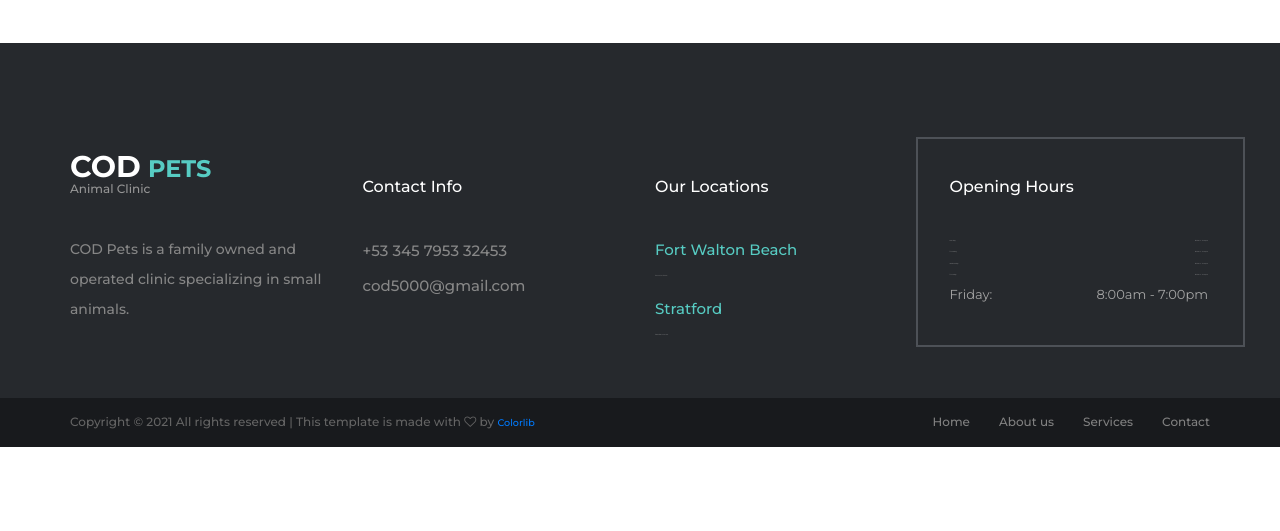
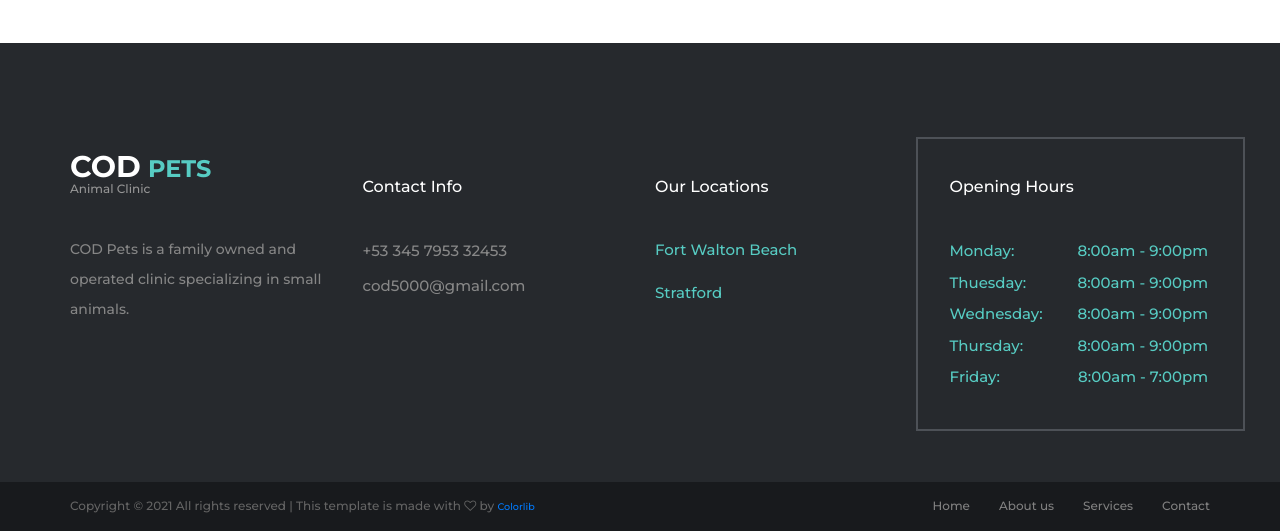
Before and after one commit to cod500/Animal-Clinic, a Django app: page /about.html in a window 1280 px wide. Shown: the part 2623-3154 px from the top of the page. Before the commit the page ends 3070 px from the top, so only its background shows below. Run offline with Django 3.2, Linux system fonts and the light colour scheme; some libraries are stand-ins or nearby versions.

Commit message:
footer hours  fixes

```diff
--- a/website/templates/base.html
+++ b/website/templates/base.html
@@ -193,11 +193,9 @@
                                 <ul class="locations_list">
                                     <li>
                                         <div class="location_title">Fort Walton Beach</div>
-                                        <div tyle="font-size: small;" class="location_text">510 Union Street</div>
                                     </li>
                                     <li>
                                         <div class="location_title">Stratford</div>
-                                        <div tyle="font-size: small;" class="location_text">1984 Barnum Ave</div>
                                     </li>
                                 </ul>
                             </div>
@@ -209,24 +207,24 @@
                                 <div class="footer_title">Opening Hours</div>
                                 <ul class="opening_hours_list">
                                     <li class="d-flex flex-row align-items-start justify-content-start">
-                                        <div tyle="font-size: small;" class="">Monday:</div>
-                                        <div tyle="font-size: small;" class="ml-auto">8:00am - 9:00pm</div>
+                                        <div class="location_title">Monday:</div>
+                                        <div class="ml-auto location_title">8:00am - 9:00pm</div>
                                     </li>
                                     <li class="d-flex flex-row align-items-start justify-content-start">
-                                        <div tyle="font-size: small;">Thuesday:</div>
-                                        <div tyle="font-size: small;" class="ml-auto">8:00am - 9:00pm</div>
+                                        <div class="location_title">Thuesday:</div>
+                                        <div class="ml-auto location_title">8:00am - 9:00pm</div>
                                     </li>
                                     <li class="d-flex flex-row align-items-start justify-content-start">
-                                        <div tyle="font-size: small;">Wednesday:</div>
-                                        <div tyle="font-size: small;" class="ml-auto">8:00am - 9:00pm</div>
+                                        <div class="location_title">Wednesday:</div>
+                                        <div class="ml-auto location_title">8:00am - 9:00pm</div>
                                     </li>
                                     <li class="d-flex flex-row align-items-start justify-content-start">
-                                        <div tyle="font-size: small;">Thursday:</div>
-                                        <div tyle="font-size: small;" class="ml-auto">8:00am - 9:00pm</div>
+                                        <div class="location_title">Thursday:</div>
+                                        <div class="ml-auto location_title">8:00am - 9:00pm</div>
                                     </li>
                                     <li class="d-flex flex-row align-items-start justify-content-start">
-                                        <div style="font-size: small;">Friday:</div>
-                                        <div style="font-size: small;" class="ml-auto">8:00am - 7:00pm</div>
+                                        <div class="location_title">Friday:</div>
+                                        <div class="location_title ml-auto">8:00am - 7:00pm</div>
                                     </li>
                                 </ul>
                             </div>
--- a/website/templates/success.html
+++ b/website/templates/success.html
@@ -16,7 +16,7 @@
 					<div class="home_content">
 						<div class="elements_title mb-3">Appointment successfully set!</div>
 						<div class="milestone_text mt-2">{{name}} is scheduled on {{date}} with Dr. {{doctor}}.</div>
-						<div class="home_text mt-2 text-dark">We will get back to you shortly to confirm.</div>
+						<div class="home_text mt-2 text-dark">An email has been sent to {{email }} to confirm</div>
 					</div>
 				</div>
 			</div>
```
